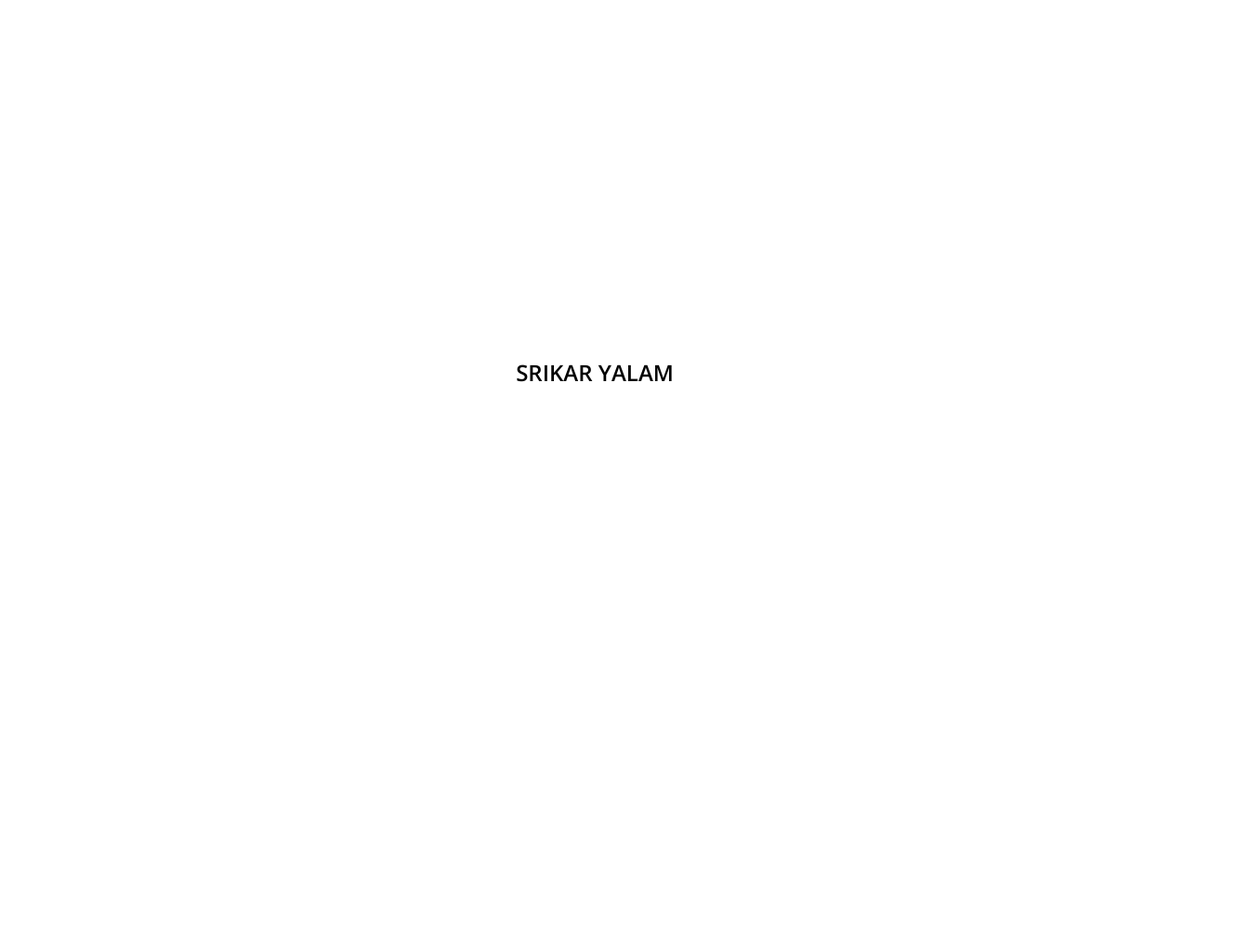
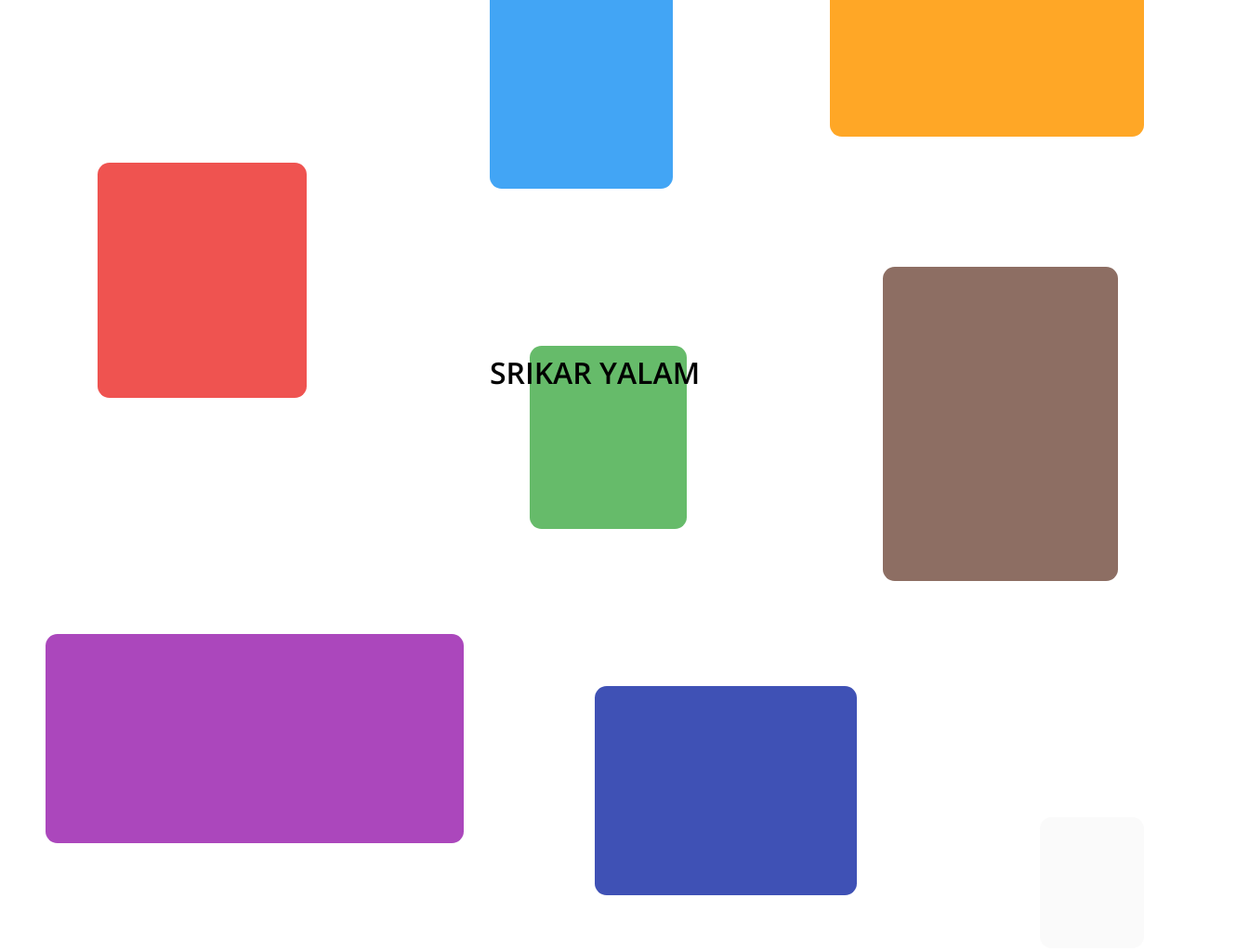
Before and after one commit to SrikarYalam/PersonalWebsite, a plain HTML site: page temp-folder/index.html in a window 1280 px wide. Shown: the whole page at 93% size, 1344 px wide, since content can reach past the window. Before the commit the page ends 800 px from the top, so only its background shows below. Drawn offline with nearby package versions, Linux system fonts and the light colour scheme.

Commit message:
temp folders

```diff
--- /dev/null
+++ b/temp-folder/background.css
@@ -0,0 +1,84 @@
+.cards {
+    height: 110vmax;
+    width: 110vmax;
+    position: absolute;
+    z-index: -3;
+}
+
+.cards > .card {
+    border-radius: 1vmax;
+    position: absolute;
+    transition: transform 800 ms ease;
+}
+
+.card:nth-child(1) {
+    background-color: rgb(255, 238, 88);
+    height: 14%;
+    width: 20%;
+    left: 5%;
+    top: 5%;
+}
+
+.card:nth-child(2) {
+    background-color: rgb(66, 165, 245);
+    height: 24%;
+    width: 14%;
+    left: 42%;
+    top: 12%;
+}
+
+.card:nth-child(3) {
+    background-color: rgb(239, 83, 80);
+    height: 18%;
+    width: 16%;
+    left: 12%;
+    top: 34%;
+}
+
+.card:nth-child(4) {
+    background-color: rgb(102, 187, 106);
+    height: 14%;
+    width: 12%;
+    left: 45%;
+    top: 48%;
+}
+
+.card:nth-child(5) {
+    background-color: rgb(171, 71, 188);
+    height: 16%;
+    width: 32%;
+    left: 8%;
+    top: 70%;
+}
+
+.card:nth-child(6) {
+    background-color: rgb(255, 167, 38);
+    height: 24%;
+    width: 24%;
+    left: 68%;
+    top: 8%;
+}
+
+.card:nth-child(7) {
+    background-color: rgb(63, 81, 181);
+    height: 16%;
+    width: 20%;
+    left: 50%;
+    top: 74%;
+}
+
+.card:nth-child(8) {
+    background-color: rgb(141, 110, 99);
+    height: 24%;
+    width: 18%;
+    left: 72%;
+    top: 42%;
+}
+
+.card:nth-child(9) {
+    background-color: rgb(250, 250, 250);
+    height: 10%;
+    width: 8%;
+    left: 84%;
+    top: 84%;
+}
--- a/index.html
+++ b/temp-folder/index.html
@@ -4,6 +4,7 @@
     <meta charset="UTF-8">
     <meta name="viewport" content="width=device-width, initial-scale=1.0">
     <link rel="stylesheet" href="styles.css">
+    <link rel="stylesheet" href="background.css">
     <link rel="preconnect" href="https://fonts.googleapis.com">
     <link rel="preconnect" href="https://fonts.gstatic.com" crossorigin>
     <link href="https://fonts.googleapis.com/css2?family=Open+Sans:ital,wght@0,300..800;1,300..800&display=swap" rel="stylesheet">
@@ -47,6 +48,18 @@
         <span class="hidden-letter projects-highlight" id="S"><span class="inner-hidden-letter" id="S">S</span></span>
     </div>
 
+    <div class="cards">
+        <div class="card"></div>
+        <div class="card"></div>
+        <div class="card"></div>
+        <div class="card"></div>
+        <div class="card"></div>
+        <div class="card"></div>
+        <div class="card"></div>
+        <div class="card"></div>
+        <div class="card"></div>
+    </div>
+
     <script src="index.js"></script>
 </body>
 </html>
--- a/index.js
+++ b/temp-folder/index.js
@@ -34,3 +34,27 @@ for (const possibleHighlight of allPossibleHighlights) {
         })
     }
 }
+
+const gallery = document.querySelector(".cards");
+
+window.onmousemove = e => {
+  const mouseX = e.clientX,
+        mouseY = e.clientY;
+
+  const xDecimal = mouseX / window.innerWidth,
+        yDecimal = mouseY / window.innerHeight;
+
+  const maxX = gallery.offsetWidth - window.innerWidth,
+        maxY = gallery.offsetHeight - window.innerHeight;
+
+  const panX = maxX * xDecimal * -1,
+        panY = maxY * yDecimal * -1;
+
+  gallery.animate({
+    transform: `translate(${panX}px, ${panY}px)`
+  }, {
+    duration: 4000,
+    fill: "forwards",
+    easing: "ease"
+  })
+}
--- a/styles.css
+++ b/temp-folder/styles.css
@@ -15,7 +15,7 @@ body{
     align-items: center;
     justify-content: center;
     font-weight: 600;
-    font-size: 1.5rem;
+    font-size: 2rem;
     position: absolute;
     cursor: default;
     -webkit-user-select: none;
@@ -24,7 +24,7 @@ body{
 
 .hidden-letters {
     font-weight: 600;
-    font-size: 1.5rem;
+    font-size: 2rem;
     z-index: -1;
     position: absolute;
     cursor: default;
@@ -232,11 +232,11 @@ body{
 
 /* Animations */
 @keyframes wiggle {
-    from, to {
+    /* from, to {
       transform: translateY(0%)
     }
 
     50% {
       transform: translateY(-5%)
-    }
+    } */
 }
```
